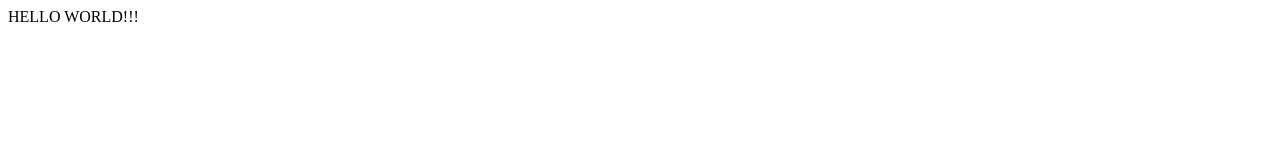
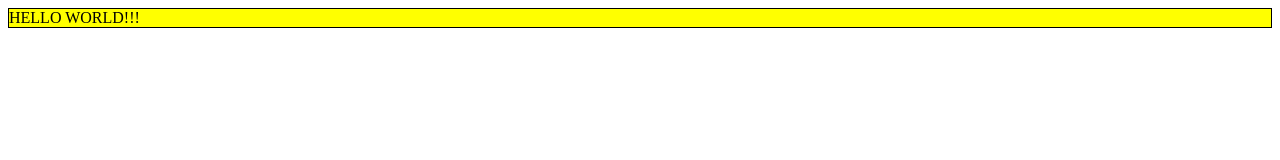
Before and after one commit to DaniLatreCodes/hello-world, a plain HTML site: page index.html in a window 1280 px wide. Drawn offline with Linux system fonts and the light colour scheme.

Commit message:
Adde yellow color

```diff
--- a/index.html
+++ b/index.html
@@ -4,6 +4,7 @@
     <meta charset="UTF-8">
     <meta name="viewport" content="width=device-width, initial-scale=1.0">
     <meta http-equiv="X-UA-Compatible" content="ie=edge">
+    <link rel="stylesheet" href="style.css">
     <title>Document</title>
 </head>
 <body>
--- /dev/null
+++ b/style.css
@@ -0,0 +1,4 @@
+div{
+    border: 1px solid black;
+    background: yellow;
+}
```
